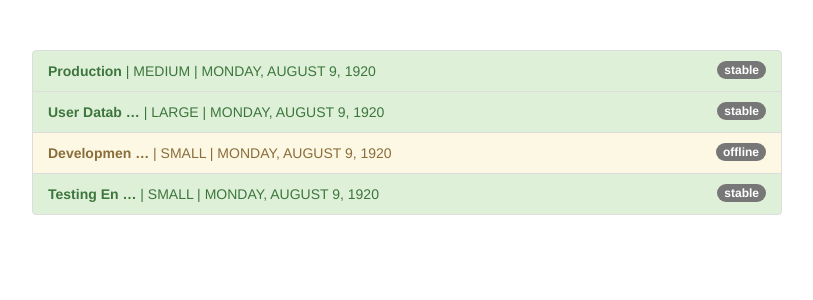
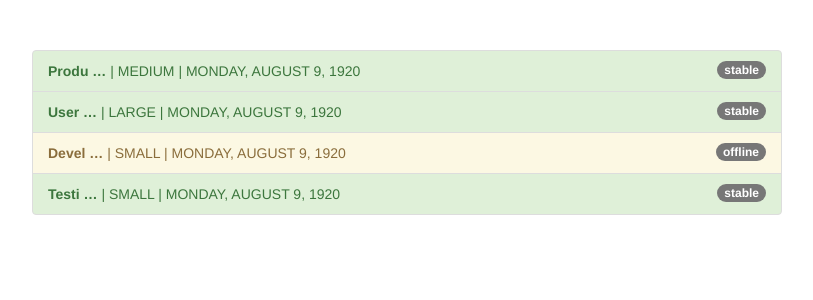
Before and after one commit to hereticsun/udemy-ng4-pipes, an Angular app: page / in a window 1280 px wide. Shown: the top 300 px of the page, without its empty margins (233-1046 px from the left). Built offline with nearby package versions, Linux system fonts and the light colour scheme.

Commit message:
227: Parametrizing a custom pipe
Signed-off-by: Azlan Cuttilan <azlan@bynd.com>

```diff
--- a/src/app/app.component.html
+++ b/src/app/app.component.html
@@ -10,7 +10,7 @@
             class="badge">
             {{ server.status }}
           </span>
-          <strong>{{ server.name | shorten }}</strong> |
+          <strong>{{ server.name | shorten:5 }}</strong> |
           {{ server.instanceType| uppercase }} |
           {{ server.started | date:'fullDate' | uppercase }}
         </li>
--- a/src/app/shorten.pipe.ts
+++ b/src/app/shorten.pipe.ts
@@ -5,9 +5,9 @@ import { Pipe, PipeTransform } from '@angular/core';
 })
 
 export class ShortenPipe implements PipeTransform {
-  transform(value: any) {
-    if (value.length > 10) {
-      return value.substr(0, 10) + ' …';
+  transform(value: any, limit: number) {
+    if (value.length > limit) {
+      return value.substr(0, limit) + ' …';
     }
 
     return value;
```
